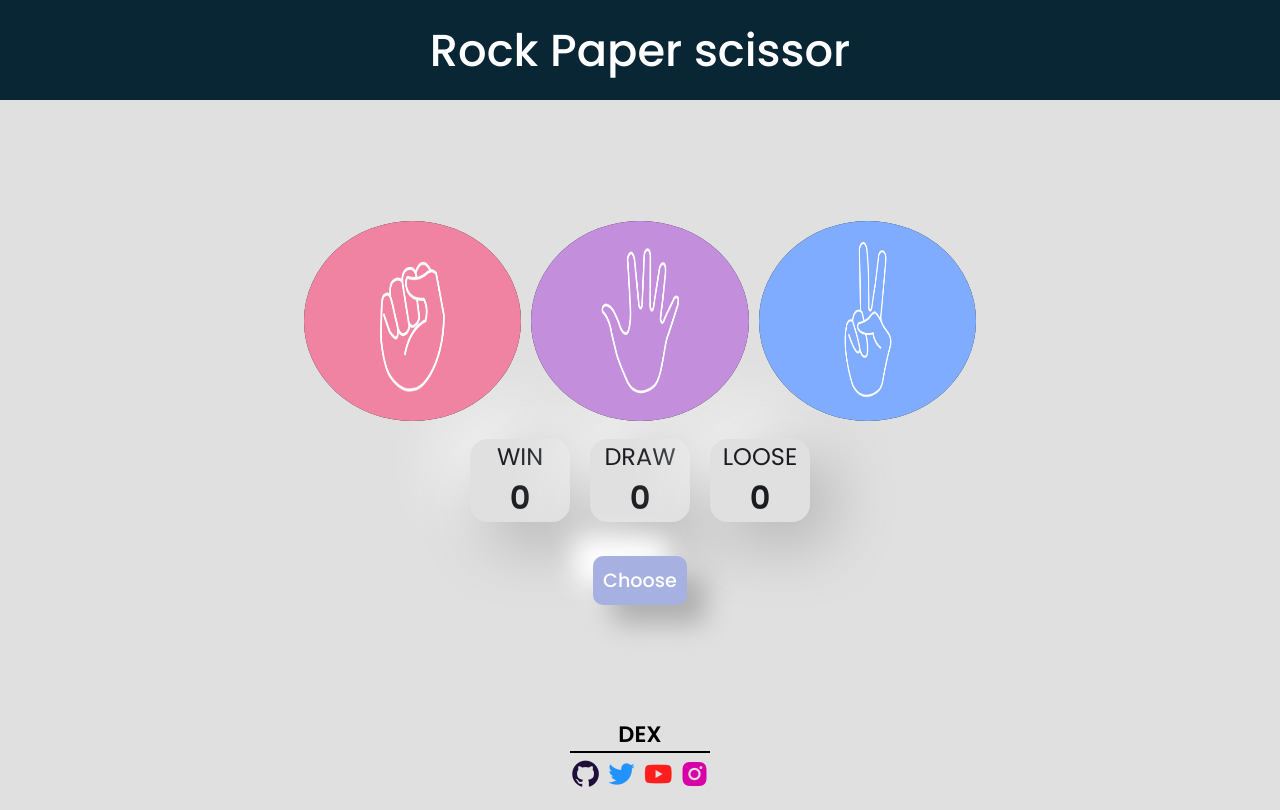
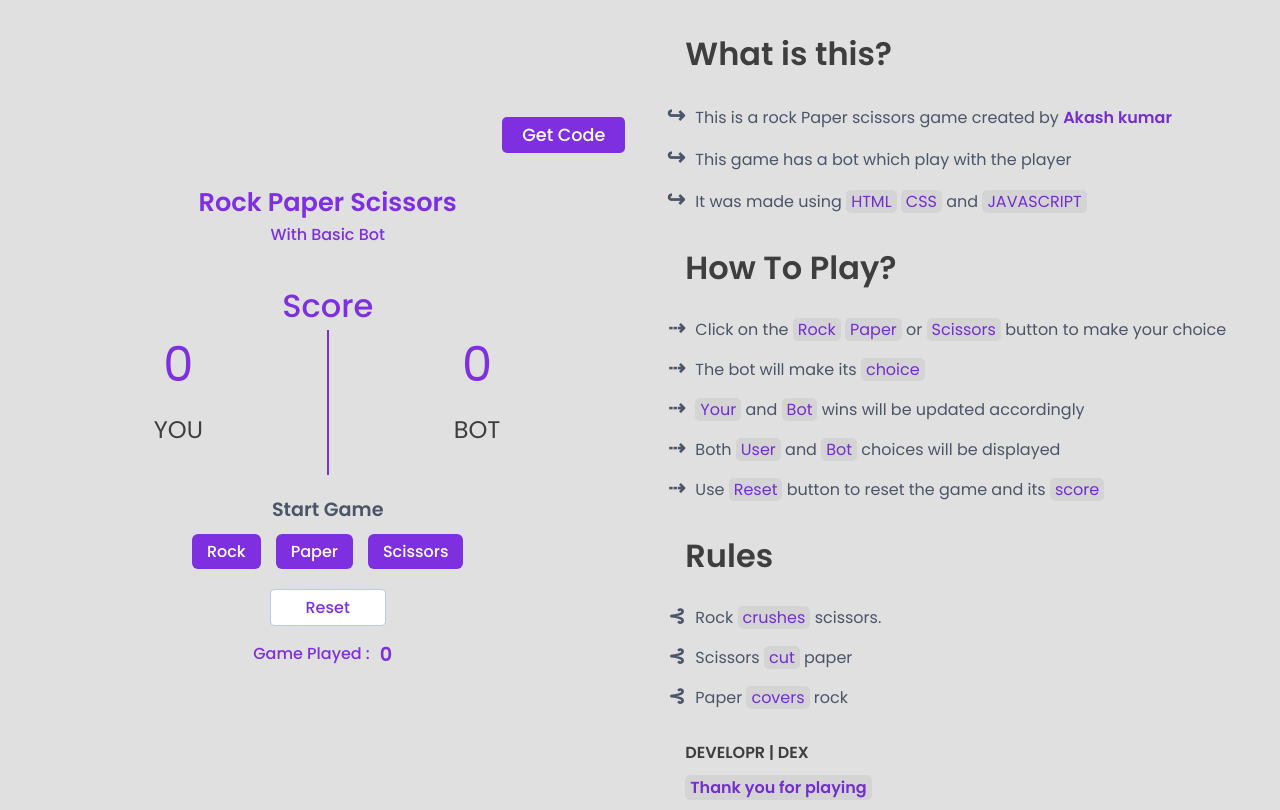
Before and after one commit to theakash04/stone-paper-scissor, a plain HTML site: page index.html in a window 1280 px wide. Drawn offline with nearby package versions, Linux system fonts and the light colour scheme.

Commit message:
major change in js and UI

```diff
--- a/index.html
+++ b/index.html
@@ -8,57 +8,85 @@
       rel="stylesheet"
       href="https://unpkg.com/boxicons@latest/css/boxicons.min.css"
     />
-    <link rel="stylesheet" href="style-script/style.css" />
+    <link rel="stylesheet" href="style-script/Game.css" />
+    <link rel="stylesheet" href="style-script/About.css" />
     <link rel="icon" href="resources/rock-paper-scissors.png" type="image/x-icon" />
   </head>
   <body>
-    <nav>
-      <p>Rock Paper scissor</p>
-    </nav>
-    <div class="choose">
-      <div class="choice" id="rock">
-        <img src="resources/rock.png" />
+    <div class="game">
+      <div class="contact">
+        <a href="https://github.com/theakash04/stone-paper-scissor.git" class="github">Get Code</a>
       </div>
+      <div class="gameSection">
 
-      <div class="choice" id="paper">
-        <img src="resources/paper.png" />
-      </div>
+        <div class="gameName">
+          <h3>Rock Paper Scissors</h3>
+          <p>With Basic Bot</p>
+        </div>
 
-      <div class="choice" id="scissors">
-        <img src="resources/scissors.png" />
+        <div class="gameContent">
+          <p>Score</p>
+          <div class="gameScore">
+            <div class="left">
+              <span>0</span>
+              <p>YOU</p>
+              <span id="userChoice"></span>
+            </div>
+            <div class="right">
+              <span>0</span>
+              <p>BOT</p>
+              <span id="botChoice"></span>
+            </div>
+          </div>
+          <div class="result">Start Game</div>
+          <div class="choose">
+            <button class="choice" id="rock">Rock</button>
+            <button class="choice" id="paper">Paper</button>
+            <button class="choice" id="scissors">Scissors</button>
+          </div>
+          <button type="button" class="reset">Reset</button>
+          <div class="gameCount">
+            <p>Game Played :</p>
+            <span>0</span>
+          </div>
+        </div>
       </div>
     </div>
-    <div class="count">
-      <span
-        >WIN
-        <p id="win">0</p></span
-      >
-      <span
-        >DRAW
-        <p id="draw">0</p></span
-      >
-      <span
-        >LOOSE
-        <p id="loss">0</p></span
-      >
+
+    <div class="gameAbout">
+      <div class="whatIsThis">
+        <h3>What is this?</h3>
+        <ul>
+          <li>This is a rock Paper scissors game created by <a href="https://twitter.com/THEAkash04">Akash kumar</a></li>
+          <li>This game has a bot which play with the player</li>
+          <li>It was made using <span>HTML</span> <span>CSS</span> and <span>JAVASCRIPT</span></li>
+        </ul>
+      </div>
+      <div class="howToPlay">
+        <h3>How To Play?</h3>
+        <ul>
+          <li>Click on the <span>Rock</span> <span>Paper</span> or <span>Scissors</span> button to make your choice</li>
+          <li>The bot will make its <span>choice</span></li>
+          <li><span>Your</span> and <span>Bot</span> wins will be updated accordingly</li>
+          <li>Both <span>User</span> and <span>Bot</span> choices will be displayed</li>
+          <li>Use <span>Reset</span> button to reset the game and its <span>score</span></li>
+        </ul>
+      </div>
+      <div class="rule">
+        <h3>Rules</h3>
+      <ul>
+        <li>Rock <span>crushes</span> scissors.</li>
+        <li>Scissors <span>cut</span> paper</li>
+        <li>Paper <span>covers</span> rock</li>
+      </ul>
+      </div>
+      <div class="other">
+        DEVELOPR | DEX
+        <span>Thank you for playing</span>
+      </div>
     </div>
 
-    <div class="resultbtn">
-      <p id="result">Choose</p>
-    </div>
-    <footer>
-      <p>DEX</p>
-      <a href="https://github.com/theakash04/stone-paper-scissor.git"><i class="bx bxl-github"></i></a>
-      <a href="https://twitter.com/theakash04"
-        ><i class="bx bxl-twitter"></i
-      ></a>
-      <a href="https://www.youtube.com/@dex_dev"
-        ><i class="bx bxl-youtube"></i
-      ></a>
-      <a href="https://www.instagram.com/theakash04"
-        ><i class="bx bxl-instagram-alt"></i
-      ></a>
-    </footer>
+
     <script src="style-script/script.js"></script>
   </body>
 </html>
--- /dev/null
+++ b/style-script/About.css
@@ -0,0 +1,80 @@
+/* About section */
+
+.gameAbout{
+  display: flex;
+  width: 100%;
+  height: 100vh;
+  flex-direction: column;
+  align-items: start;
+  padding: 30px 0;
+}
+.gameAbout .whatIsThis, .howToPlay, .rule{
+  width: 100%;
+  padding-left: 30px;
+}
+.whatIsThis h3{
+  font-size: 2rem;
+  font-weight: 700;
+  color: #3e3e3e;
+  padding-bottom: 20px;
+}
+.whatIsThis li, .howToPlay li, .rule li{
+  padding-bottom: 10px;
+  color: #4a5568;
+  padding-left: 10px;
+}
+.whatIsThis li a{
+  color: #742dd1;
+  text-decoration: none;
+  font-weight: 700;
+}
+.whatIsThis li a:hover{
+  color: #3e3e3e;
+}
+
+.whatIsThis li::marker{
+  content: "↪";
+  font-size: 1.4rem;
+  font-weight: 700;
+}
+li span{
+  background-color: rgb(212, 212, 212);
+  padding: 0 5px;
+  border-radius: 5px;
+  color: #742dd1;
+}
+.howToPlay h3, .rule h3{
+  font-size: 2rem;
+  font-weight: 700;
+  color: #3e3e3e;
+  padding: 20px 0;
+}
+.howToPlay li::marker{
+  content: "⇢";
+  font-size: 1.3rem;
+  font-weight: 700;
+}
+.rule li::marker{
+  content: "⊰";
+  font-weight: 700;
+  font-size: 1.3rem;
+}
+
+.other{
+  padding-top: 20px;
+  font-weight: 700;
+  color: #3e3e3e;
+  display: flex;
+  flex-direction: column;
+  row-gap: 10px;
+  align-items: start;
+  width: 100%;
+  padding-left: 30px;
+  padding-bottom: 10px;
+}
+.other span{
+  background-color: rgb(212, 212, 212);
+  padding: 0 5px;
+  border-radius: 5px;
+  color: #742dd1;
+}
--- /dev/null
+++ b/style-script/Game.css
@@ -0,0 +1,212 @@
+@import url("https://fonts.googleapis.com/css2?family=Poppins:wght@300;400;500;600&display=swap");
+
+*{
+  padding: 0;
+  margin: 0;
+  box-sizing: border-box;
+  font-family: Poppins;
+}
+html{
+  width: 100%;
+  height: 100%;
+}
+body{
+  width: 100%;
+  min-height: 100vh;
+  display: flex;
+  align-items: center;
+  justify-content: center;
+  overflow: auto;
+  flex-direction: row;
+  background: #e0e0e0;
+}
+
+
+.game{
+  display: flex;
+  flex-direction: column;
+  align-items: start;
+  width: 100%;
+  height: max-content;
+  padding: 20px 30px;
+}
+.contact{
+  width: 100%;
+  display: flex;
+  align-items: center;
+  justify-content: end;
+}
+.contact .github{
+  padding: 5px 20px;
+  border: none;
+  background-color: #7E30E1;
+  color: #fff;
+  font-size: 1.1rem;
+  border-radius: 5px;
+  font-weight: 500;
+  text-decoration: none;
+}
+.github:hover{
+  background-color: #742dd1;
+}
+
+.gameSection{
+  display: flex;
+  flex-direction: column;
+  width: 100%;
+  color: #7E30E1;
+  align-items: center;
+}
+.gameSection .gameName{
+  display: flex;
+  flex-direction: column;
+  align-items: center;
+  justify-content: center;
+  padding-top: 30px;
+}
+.gameName h3{
+  font-weight: 700;
+  font-size: 1.6rem;
+}
+.gameName p{
+  font-size: 1rem;
+  font-weight: 500;
+
+}
+
+.gameContent{
+  display: flex;
+  flex-direction: column;
+  width: 100%;
+  align-items: center;
+  justify-content: center;
+}
+.gameContent p{
+  font-size: 2rem;
+  padding-top: 35px;
+  font-weight: 500;
+}
+.gameContent .gameScore{
+  display: flex;
+  width: 100%;
+  align-items: center;
+  justify-content: center;
+}
+.gameScore .left{
+  width: 100%;
+  border-right: 1px solid;
+  display: flex;
+  flex-direction: column;
+  align-items: center;
+  justify-content: center;
+  line-height: 30px;
+  padding: 20px 0;
+}
+.gameScore .right{
+  display: flex;
+  flex-direction: column;
+  align-items: center;
+  justify-content: center;
+  width: 100%;
+  border-left: 1px solid;
+  padding: 20px 0;
+  line-height: 30px;
+}
+.left span, .right span{
+  font-size: 3rem;
+}
+.left p, .right p{
+  color: #3e3e3e;
+  font-size: 1.5rem;
+  font-weight: 400;
+}
+
+.gameScore #botChoice, #userChoice{
+  font-size: 1rem;
+  font-weight: 500;
+  padding-top: 10px;
+  color: #4a5568;
+}
+
+.gameContent .result{
+  color: #4a5568;
+  font-size: 1.2rem;
+  padding-top: 20px;
+  font-weight: 700;
+}
+
+.gameContent .choose{
+  width: 100%;
+  display: flex;
+  align-items: center;
+  justify-content: center;
+  gap: 15px;
+  padding: 10px;
+}
+.choose .choice{
+  padding: 5px 15px;
+  font-size: 1rem;
+  border: none;
+  border-radius: 6px;
+  cursor: pointer;
+  background-color: #7E30E1;
+  color: #fff;
+  font-weight: 500;
+}
+.choose .choice:hover{
+  background-color: #742dd1;
+}
+.gameContent .reset{
+  background-color: #fff;
+  padding: 5px 35px;
+  color: #7E30E1;
+  font-size: 1rem;
+  margin-top: 10px;
+  font-weight: 500;
+  border-radius: 5px;
+  border: 0.1px solid #5580cb66;
+  cursor: pointer;
+}
+.reset:hover{
+  box-shadow: 0 0 5px #4a556866;
+}
+.gameContent .gameCount{
+  display: flex;
+  width: 100%;
+  align-items: start;
+  justify-content: center;
+}
+.gameCount p{
+  font-size: 1rem;
+  padding: 15px 0;
+  font-weight: 500;
+}
+.gameCount span{
+  font-size: 1.2rem;
+  font-weight: 700;
+  padding: 14px 10px;
+}
+
+
+
+
+
+
+
+
+
+
+
+
+
+
+@media (max-width: 884px){
+ body{
+  flex-direction: column;
+ }
+ .other{
+  align-items: center;
+  padding-left: 0;
+  padding-bottom: 0;
+ }
+}
--- a/style-script/style.css
+++ /dev/null
@@ -1,197 +0,0 @@
-@import url("https://fonts.googleapis.com/css2?family=Poppins:wght@300;400;500;600&display=swap");
-
-*{
-  padding: 0;
-  margin: 0;
-  box-sizing: border-box;
-  font-family: Poppins;
-}
-html{
-  width: 100%;
-  height: 100%;
-}
-body{
-  width: 100%;
-  height: 100vh;
-  display: flex;
-  align-items: center;
-  justify-content: center;
-  overflow: hidden;
-  flex-direction: column;
-  background: #e0e0e0;
-}
-nav{
-  position: fixed;
-  top: 0;
-  display: flex;
-  align-items: center;
-  justify-content: center;
-  width: 100%;
-  height: 100px;
-  background-color: #092635;
-  color: #fff;
-}
-nav p{
-  font-size: 2.8rem;
-  font-weight: 500;
-}
-
-.choose{
-  display: flex;
-  flex-direction: row;
-  align-items: center;
-  justify-content: center;
-  gap: 10px;
-  height: 250px;
-  padding: 0 20px;
-  -webkit-tap-highlight-color: transparent;
-  z-index: 50;
-}
-.choice{
-  position: relative;
-  background-color: #1A1C20;
-  width: 20%;
-  height: 200px;
-  border-radius: 500%;
-  display: flex;
-  align-items: center;
-  justify-content: center;
-}
-
-.choose img{
-  border-radius: 50%;
-  width: 100%;
-  height: 100%;
-  cursor: pointer;
-  background-size: cover;
-}
-.choose img:active{
-  border: 2px solid #000;
-}
-
-.count{
-  width: 100%;
-  height: 70px;
-  display: flex;
-  align-items: center;
-  justify-content: center;
-  column-gap: 20px;
-}
-.count span{
-  color: #1A1C20;
-  font-size: 1.5rem;
-  width: 100px;
-  font-weight: 400;
-  display: flex;
-  border-radius: 18px;
-  background: #e0e0e0;
-  box-shadow:  19px 19px 66px #afafaf,
-             -19px -19px 66px #ffffff;
-  flex-direction: column;
-  align-items: center;
-  justify-content: center;
-}
-.count span p{
-  font-weight: 700;
-  font-size: 2rem;
-}
-
-.resultbtn{
-  display: flex;
-  align-items: center;
-  justify-content: center;
-  padding: 10px;
-  background-color: #A6B1E1;
-  box-shadow:  19px 19px 26px #afafaf,
-             -19px -19px 26px #ffffff;
-  color: #fff;
-  margin-top: 40px;
-  border-radius: 10px;
-}
-.resultbtn p{
-  font-size: 1.2rem;
-  font-weight: 500;
-}
-
-footer{
-  position: fixed;
-  bottom: 5px;
-  text-align: center;
-}
-footer p{
-  font-size: 1.4rem;
-  font-weight: 700;
-  border-bottom: 2px solid;
-  margin-bottom: 5px;
-}
-footer i{
-  font-size: 2rem;
-}
-.bxl-youtube{
-  color: #FF1E1E;
-}
-.bxl-twitter{
-  color: #2192FF;
-}
-.bxl-github{
-  color: #200E3A;
-}
-.bxl-instagram-alt{
-  color: #D800A6;
-}
-
-
-
-
-
-
-
-
-
-
-
-
-
-
-
-
-
-
-
-
-@media (max-width: 1040px){
-  .choice{
-    width: 22%;
-    height: 130px;
-  }
-}
-@media (max-width: 500px){
-  .choice{
-    width: 35%;
-    height: 110px;
-  }
-  .choose{
-    padding: 5px;
-    justify-content: space-between;
-  }
-  nav{
-    height: 70px;
-  }
-  nav p{
-    font-size: 1.8rem;
-  }
-  footer{
-    bottom: 10px;
-  }
-}
-@media (max-width: 321px){
-  body{
-    height: 100vh;
-    overflow: auto;
-  }
-  footer{
-    position: absolute;
-    bottom: -50px;
-    /* text-align: center; */
-  }
-}
```
Also changed, not shown: style-script/script.js (+100 -44 lines), 1 other file.
